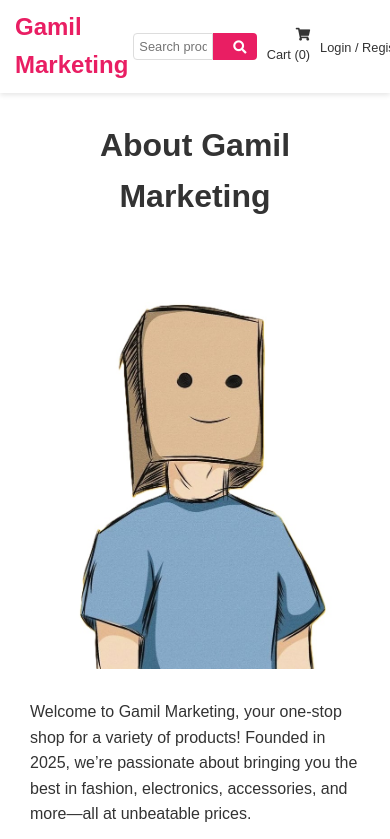
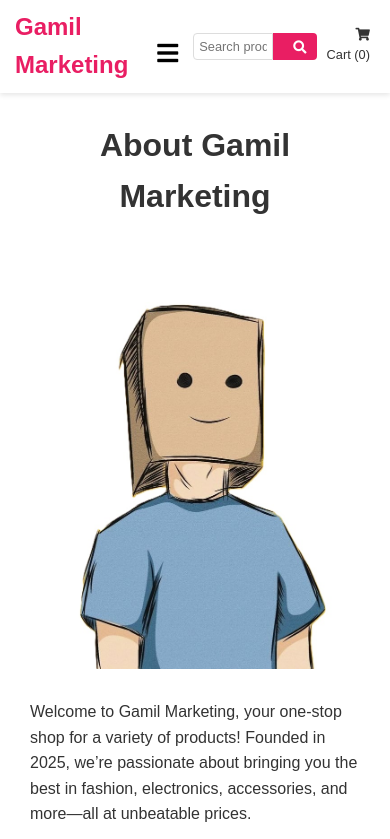
Before and after one commit to ABAASA-BYOONA/Gamil-Marketing, a website: page about.html in a window 390 px wide. Shown: the top 839 px of the page. Drawn offline with Linux system fonts and the light colour scheme.

Commit message:
Update about.html

```diff
--- a/about.html
+++ b/about.html
@@ -14,6 +14,9 @@
     <header class="header">
         <div class="logo">Gamil Marketing</div>
         <nav class="nav-menu" >
+            <div class="menu-toggle">
+                <i class="fas fa-bars"></i>
+            </div>
             <ul class="nav-links">
                 <li><a href="index.html">Home</a></li>
                 <li><a href="categories.html">Categories</a></li>
@@ -29,9 +32,6 @@
             </div>
             <div class="cart">
                 <a href="cart.html"><i class="fas fa-shopping-cart"></i> Cart (<span id="cart-count">0</span>)</a>
-            </div>
-            <div class="login">
-                <a href="login.html">Login / Register</a>
             </div>
         </div>
     </header>
```
